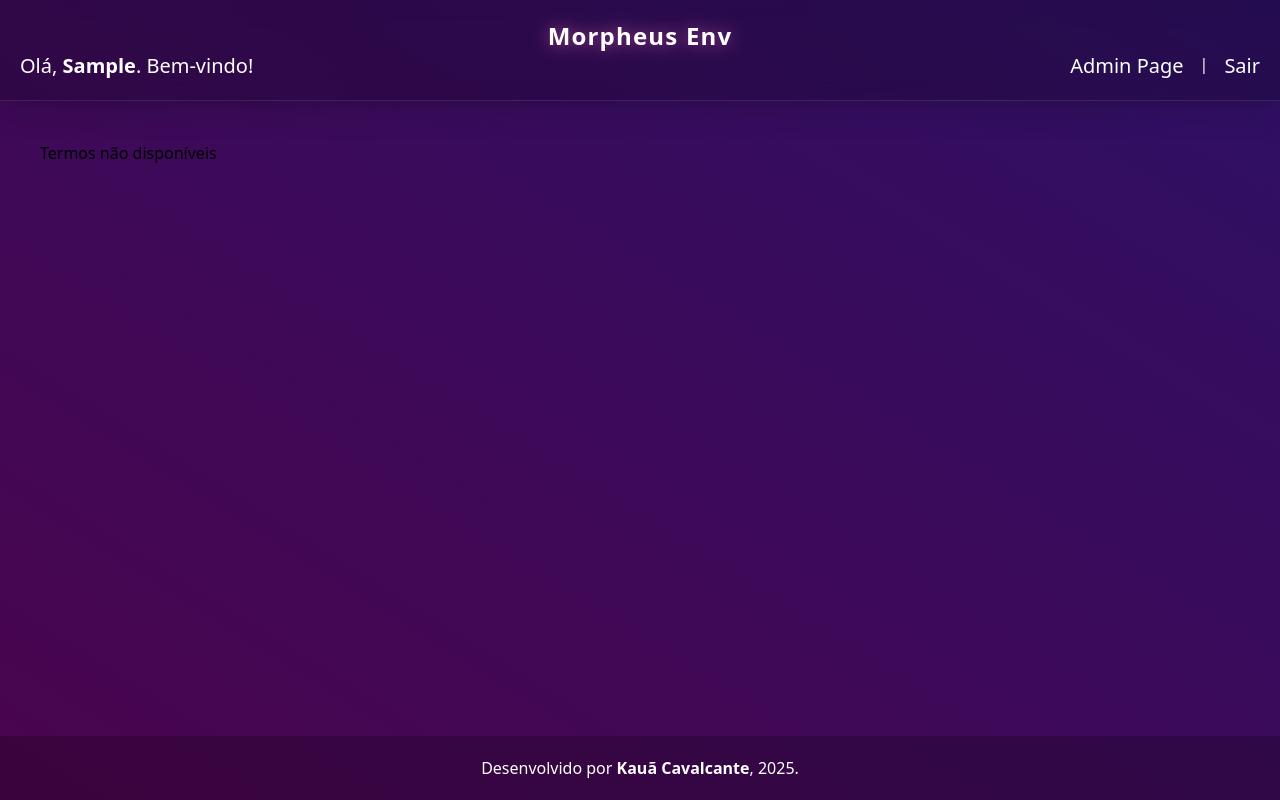
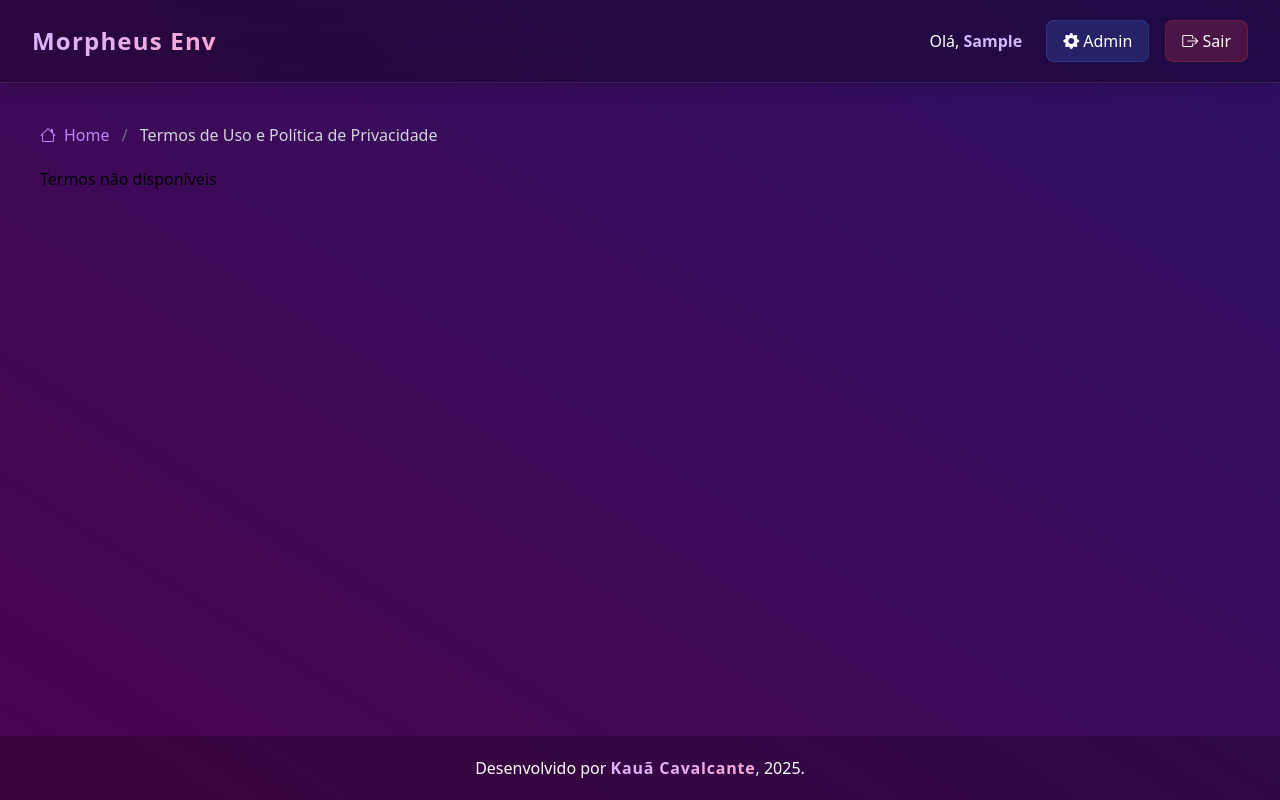
Before and after one commit to eukauacavalcante/morpheus_env, a Django app: page /accounts/termos-de-uso in a window 1280 px wide. Run offline with Django 5.2, Linux system fonts and the light colour scheme; the visitor is signed in with stand-in values (Sample User, id 1); style sheets or scripts are compiled from the project's sources.

Commit message:
feat(templates): adiciona ícones e uma melhora visual nas páginas

```diff
--- a/core/templates/components/_footer.html
+++ b/core/templates/components/_footer.html
@@ -1,3 +1,6 @@
 <footer class="text-white text-center bg-black/20 p-5 mt-auto">
-    <h2 class="text-base font-light">Desenvolvido por <a href="https://www.linkedin.com/in/kauã-cavalcante-406055367" target="_blank" class="font-bold">Kauã Cavalcante</a>, 2025.</h2>
+    <h2 class="text-base font-light">Desenvolvido por
+        <a href="https://www.linkedin.com/in/kauã-cavalcante-406055367" target="_blank" class="font-bold tracking-wider bg-gradient-to-r from-purple-300 to-pink-300 bg-clip-text text-transparent">
+            Kauã Cavalcante</a>, 2025.
+    </h2>
 </footer>
--- a/core/templates/components/_header.html
+++ b/core/templates/components/_header.html
@@ -1,18 +1,41 @@
-<header class="sticky top-0 z-50 backdrop-blur-md border-b border-white/10 text-white text-center bg-black/20 p-5 shadow-xl">
-    <h2 class="text-2xl font-bold tracking-wider drop-shadow-[0_0_8px_rgba(244,114,182,0.6)]">Morpheus Env</h2>
+{% load static %}
+
+<header class="sticky top-0 z-50 backdrop-blur-xl border-b border-white/10 text-white bg-black/30 shadow-lg">
+    <div class="mx-auto px-4 md:px-8 py-5">
         {% if user.is_authenticated %}
-    <div class="flex justify-between">
-        <p class="text-xl">Olá, <strong>{{ user.first_name|default:'usuário' }}</strong>. Bem-vindo!</p>
-        <div class="flex gap-x-4">
+            <div class="flex items-center justify-between gap-4">
+                <div class="flex items-center gap-3">
+                    <h1 class="text-xl md:text-2xl font-bold tracking-wider bg-gradient-to-r from-purple-300 to-pink-300 bg-clip-text text-transparent">
+                        Morpheus Env
+                    </h1>
+                </div>
+                <div class="flex flex-col md:flex-row items-center justify-end gap-4 md:gap-6">
+                    <p class="text-sm md:text-base text-center md:text-right">
+                        Olá, <span class="font-semibold text-purple-300">{{ user.first_name|default:'usuário' }}</span>
+                    </p>
+                    <div class="flex items-center gap-3 md:gap-4">
                         {% if user.is_staff %}
-            <a href="{% url 'admin:index' %}" class="hover:text-purple-500 transition text-xl" target="_blank">Admin Page</a>
-            |
+                            <a href="{% url 'admin:index' %}" class="text-sm md:text-base px-3 md:px-4 py-2 bg-blue-500/20 hover:bg-blue-500/30 rounded-lg transition duration-300 border border-blue-500/20 hover:border-blue-500/40" target="_blank">
+                                <i class="bi bi-gear-fill"></i> Admin
+                            </a>
                         {% endif %}
-            <form method="post" action="{% url 'logout' %}">
+                        <form method="post" action="{% url 'logout' %}" class="inline">
                             {% csrf_token %}
-                <button class="hover:text-purple-500 transition text-xl">Sair</button>
+                            <button class="text-sm md:text-base px-3 md:px-4 py-2 bg-red-500/20 hover:bg-red-500/30 rounded-lg transition duration-300 border border-red-500/20 hover:border-red-500/40">
+                                <i class="bi bi-box-arrow-right"></i> Sair
+                            </button>
                         </form>
                     </div>
                 </div>
+            </div>
+        {% else %}
+            <div class="flex items-center justify-center">
+                <div class="flex items-center gap-3">
+                    <h1 class="text-xl md:text-2xl font-bold tracking-wider bg-gradient-to-r from-purple-300 to-pink-300 bg-clip-text text-transparent">
+                        Morpheus Env
+                    </h1>
+                </div>
+            </div>
         {% endif %}
+    </div>
 </header>
--- a/users/templates/terms_of_use.html
+++ b/users/templates/terms_of_use.html
@@ -3,5 +3,22 @@
 {% block title %} Termos de Uso {% endblock %}
 
 {% block content %}
+    {% if user.is_authenticated %}
+            <div class="mb-5">
+                <a href="{% url 'home' %}" class="text-purple-400 hover:text-purple-300 transition inline-flex items-center gap-2">
+                    <i class="bi bi-house"></i> Home
+                </a>
+                <span class="text-gray-500 mx-2">/</span>
+                <span class="text-gray-300">Termos de Uso e Política de Privacidade</span>
+            </div>
+        {% else %}
+            <div class="mb-5">
+                <a href="{% url 'home' %}" class="text-purple-400 hover:text-purple-300 transition inline-flex items-center gap-2">
+                    <i class="bi bi-house"></i> Home
+                </a>
+                <span class="text-gray-500 mx-2">/</span>
+                <span class="text-gray-300">Termos de Uso e Política de Privacidade</span>
+            </div>
+        {% endif %}
     {{ terms_and_policy }}
 {% endblock %}
```
Also changed, not shown: core/templates/index.html (+4 -4 lines), core/templates/students.html (+7 -1 lines), tools/templates/num_converter.html (+7 -1 lines), tools/templates/system_analysis.html (+7 -1 lines). Lines whose indentation alone changed are shown as unchanged.
